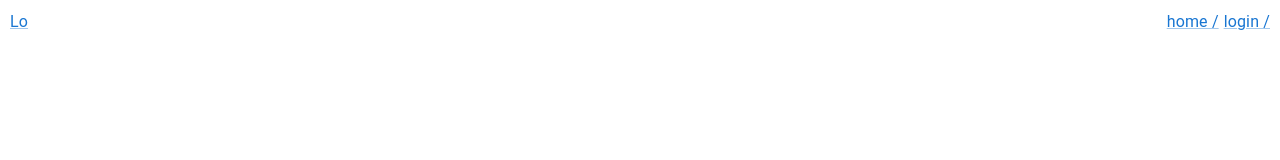
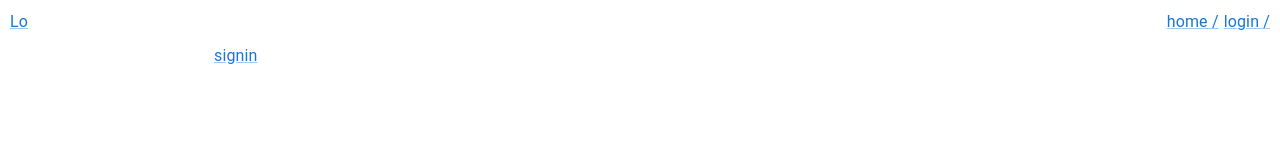
Before and after one commit to techBoolo/blog-api-fe, a React (Create React App) app: page /authors in a window 1280 px wide. Shown: the top 160 px of the page. Built offline with nearby package versions, Linux system fonts and the light colour scheme; no server answers.

Commit message:
navigate to home when trying to access unauthorized pages

```diff
--- a/src/pages/Author/index.js
+++ b/src/pages/Author/index.js
@@ -1,8 +1,12 @@
-import { Outlet } from 'react-router-dom'
+import { Outlet, Link as RouterLink, useMatch } from 'react-router-dom'
+import Link from '@mui/material/Link'
+
 const Author = (props) => {
-
+  const match = useMatch('/authors')
+  console.log(match);
   return (
     <>
+      { match && <Link component={RouterLink} to='/authors/signin'>signin</Link> }
       <Outlet />
     </>
   );
--- a/src/pages/Post/EditPost/index.js
+++ b/src/pages/Post/EditPost/index.js
@@ -1,6 +1,6 @@
 import { useState, useEffect } from 'react'
 import { useDispatch, useSelector } from 'react-redux'
-import { useLocation, useNavigate } from 'react-router-dom'
+import { useLocation, useNavigate, Navigate } from 'react-router-dom'
 import { notify } from '../../../redux/reducers/notificationSlice.js'
 import { updatePost } from '../../../redux/reducers/postSlice.js'
 import postService from '../../../services/post.js'
@@ -10,7 +10,7 @@ import Box from '@mui/material/Box'
 import Typography from '@mui/material/Typography'
 import Stack from '@mui/material/Stack'
 import TextField from '@mui/material/TextField'
-import  Button from '@mui/material/Button'
+import Button from '@mui/material/Button'
 import LoadingButton from '@mui/lab/LoadingButton'
 
 const Edit = (props) => {
@@ -57,6 +57,11 @@ const Edit = (props) => {
       setLoading(false)
     }
   }
+  if(!author) {
+    return (
+      <Navigate to={`/posts`} replace={true} />
+    )
+  }
   return (
     <Box sx={{ margin: '3rem auto', maxWidth: '60ch', border: '1px solid #ccc', padding: '1rem' }}>
       <Typography variant='h6' sx={{ textAlign: 'center' }}>Edit</Typography>
--- a/src/pages/Post/New/index.js
+++ b/src/pages/Post/New/index.js
@@ -1,6 +1,6 @@
 import { useState } from 'react'
 import { useDispatch, useSelector } from 'react-redux'
-import { useNavigate } from 'react-router-dom'
+import { useNavigate, Navigate } from 'react-router-dom'
 import { notify } from '../../../redux/reducers/notificationSlice.js'
 import { addPost } from '../../../redux/reducers/postSlice.js'
 import postService from '../../../services/post.js'
@@ -45,6 +45,12 @@ const NewPost = (props) => {
     } else if(ev.target.name === 'content') {
       setContent(ev.target.value)
     }
+  }
+
+  if(!author) {
+    return (
+      <Navigate to='/' replace={true} />
+    )
   }
 
   return (
```
